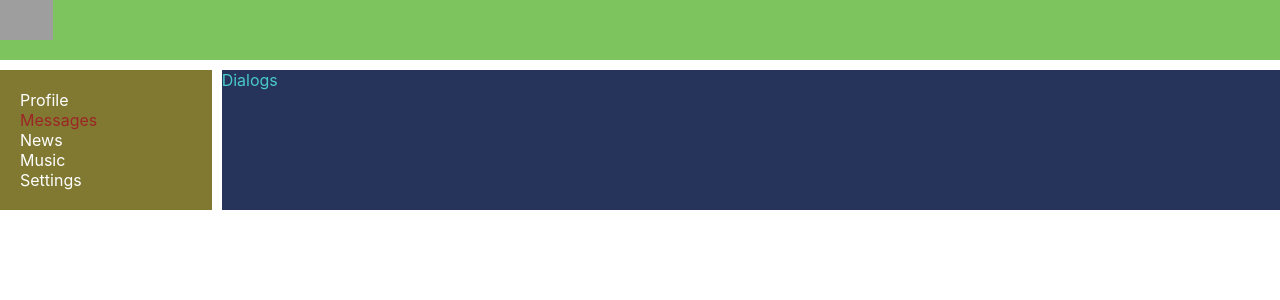
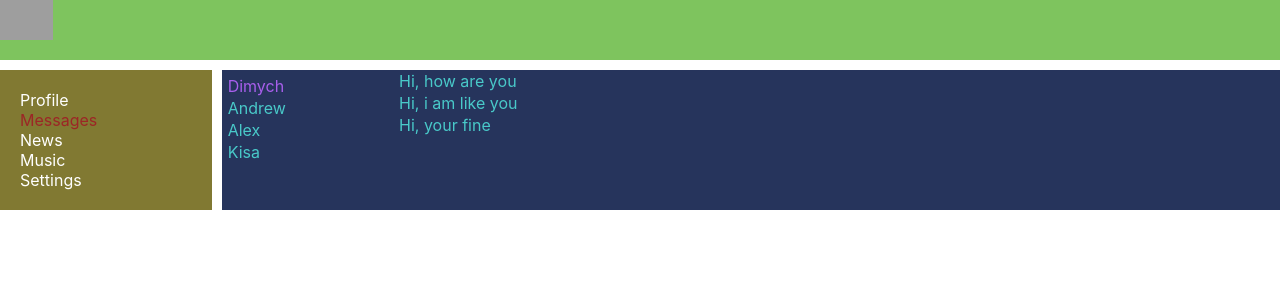
Before and after one commit to Grekzxc/samurai-way-main, a React (Create React App) app: page /Dialogs in a window 1280 px wide. Shown: the top 300 px of the page. Built offline with nearby package versions, Linux system fonts and the light colour scheme; grey boxes are pictures that could not be loaded.

Commit message:
21lesson

```diff
--- a/src/Components/Dialogs/Dialogs.module.css
+++ b/src/Components/Dialogs/Dialogs.module.css
@@ -1,4 +1,20 @@
-.content {
-    grid-area: c;
-    background-color: rgb(38, 52, 92)
+.dialogs {
+    display: grid;
+    grid-template-columns: 2fr 10fr;
 }
+
+.dialogsItems {
+    padding: 5px;
+}
+
+.dialogsItems .active {
+    color: rgb(168, 95, 236);
+}
+
+.item {
+    padding: 1px;
+}
+
+.messages .message {
+    padding: 1px;
+}
--- a/src/Components/Dialogs/Dialogs.tsx
+++ b/src/Components/Dialogs/Dialogs.tsx
@@ -1,11 +1,31 @@
 import React from 'react';
+import s from './Dialogs.module.css'
 
 
 const Dialogs = () => {
     return (
-        <div>
-            Dialogs
+        <div className={s.dialogs}>
+            <div className={s.dialogsItems}>
+                <div className={s.item + ' ' + s.active}>
+                    Dimych
+                </div>
+                <div className={s.item}>
+                    Andrew
+                </div>
+                <div className={s.item}>
+                    Alex
+                </div>
+                <div className={s.item}>
+                    Kisa
+                </div>
+            </div>
+            <div className={s.messages}>
+                <div className={s.message}>Hi, how are you</div>
+                <div className={s.message}>Hi, i am like you</div>
+                <div className={s.message}>Hi, your fine</div>
+            </div>
         </div>
+
     )
 }
 
```
